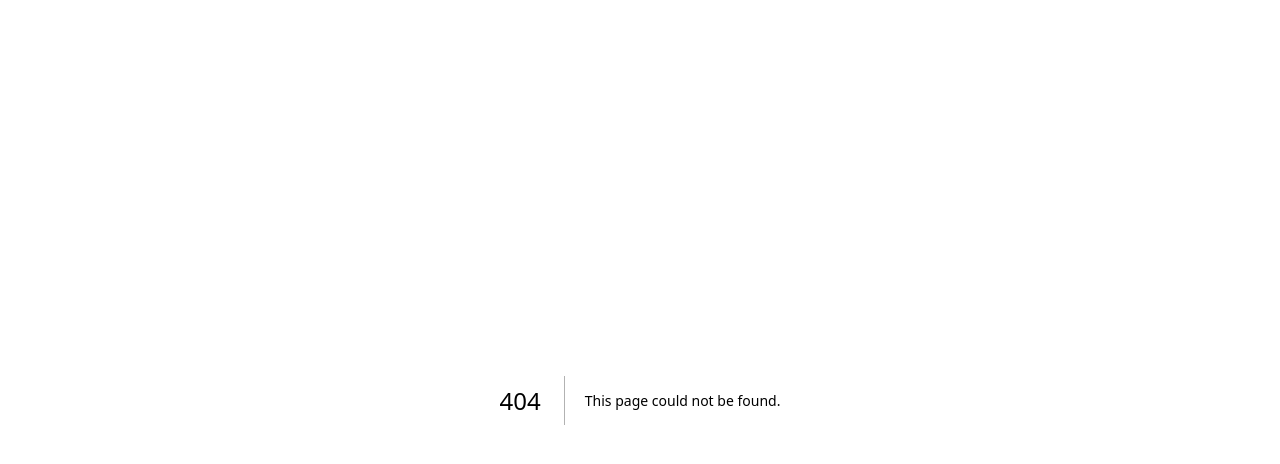
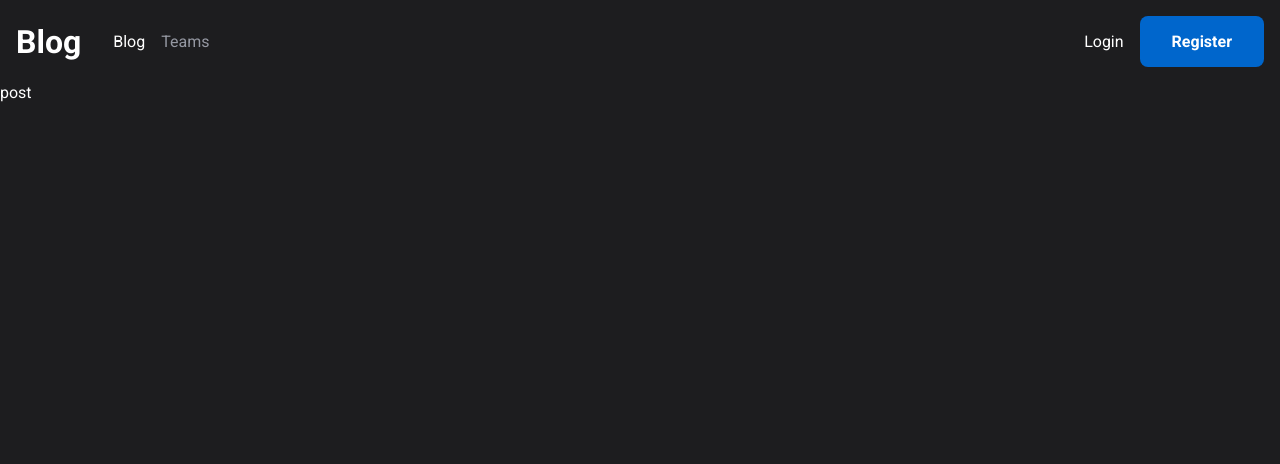
Before and after one commit to enzobocalon/nextjs-blog, a Next.js app: page /posts/1 in a window 1280 px wide. Before the commit this address had no page. Shown: the top 464 px of the page. Built offline with nearby package versions, Linux system fonts and the light colour scheme.

Commit message:
feat: started Post page and component

```diff
--- /dev/null
+++ b/src/components/Post/index.tsx
@@ -0,0 +1,7 @@
+import * as S from './styles';
+
+export default function Post() {
+	return (
+		<p>post</p>
+	);
+}
--- /dev/null
+++ b/src/components/Post/styles.ts
@@ -0,0 +1 @@
+import styled from 'styled-components';
--- /dev/null
+++ b/src/pages/posts/[id].tsx
@@ -0,0 +1,10 @@
+import Post from '@/components/Post';
+import RootLayout from '@/components/layouts/RootLayout';
+
+export default function Posts() {
+	return (
+		<RootLayout>
+			<Post />
+		</RootLayout>
+	);
+}
```
